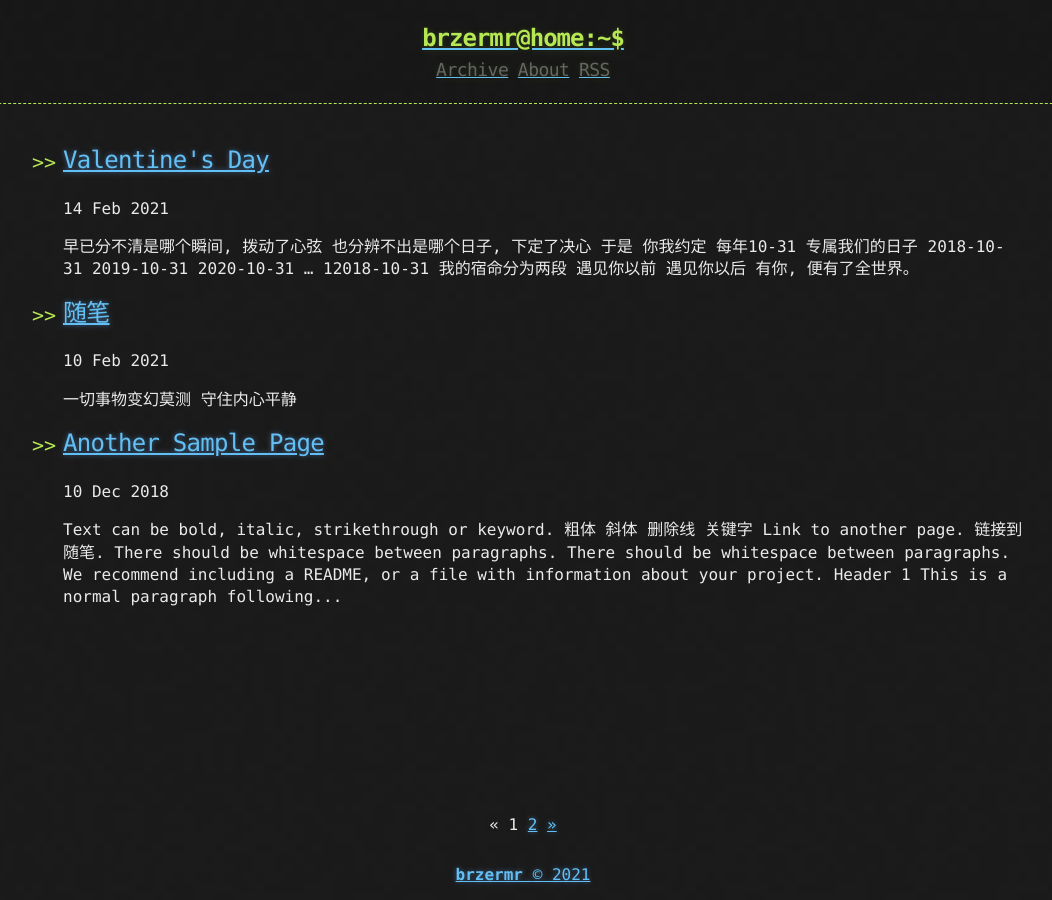
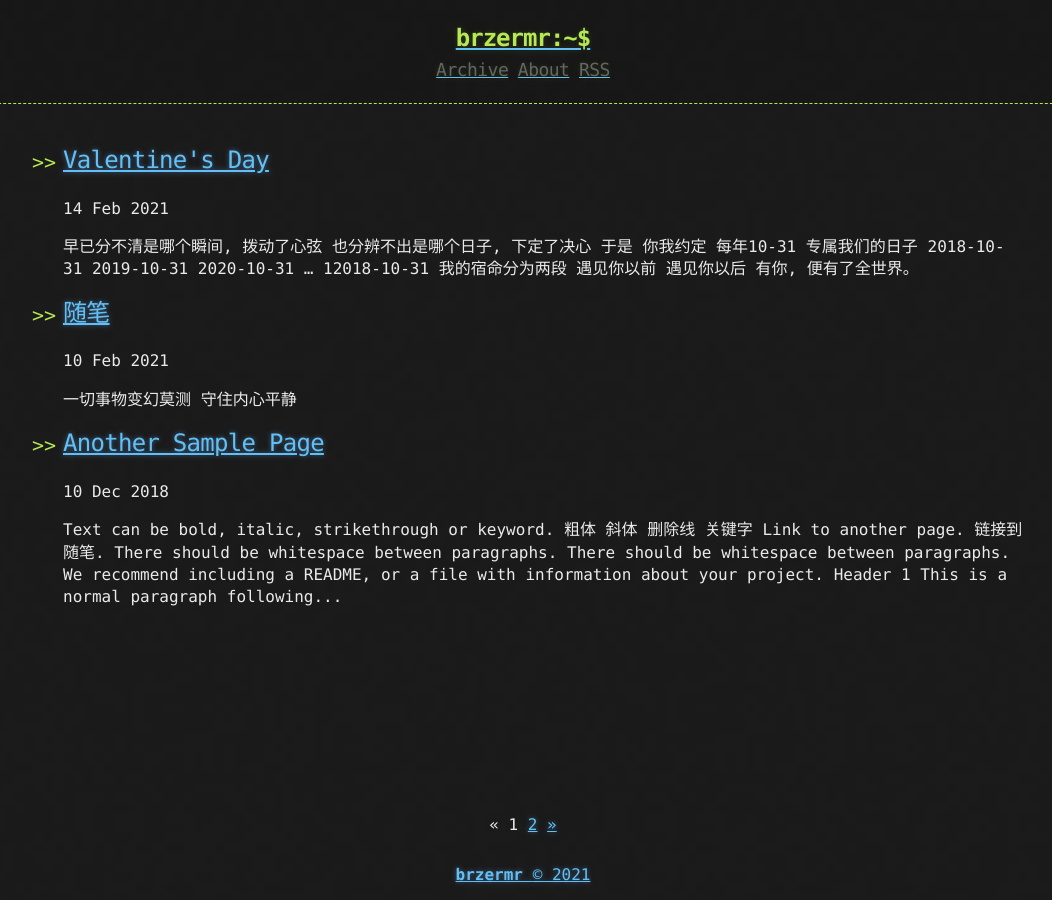
Before and after one commit to brzermr/brzermr.github.io, a Jekyll site: the page built from index.html, in a window 1280 px wide. Shown: the whole page, without its empty margins (117-1169 px from the left). Built offline with Jekyll 4.4.1, drawn with Linux system fonts in a browser that asks for light colours; the list of posts is cut into pages by our own code.

Commit message:
Update header.html

```diff
--- a/_includes/header.html
+++ b/_includes/header.html
@@ -2,7 +2,7 @@
   <div>
     <a href="{{ "/" | prepend: site.baseurl | replace: '//', '/' }}">
     {% assign owner_first_name = site.owner | split: " " %}
-    <h1>{{ owner_first_name[0] | downcase }}@home:~$</h1>
+    <h1>{{ owner_first_name[0] | downcase }}:~$</h1>
     </a>
     <div class="header-links">
       {% include links.html %}
```
